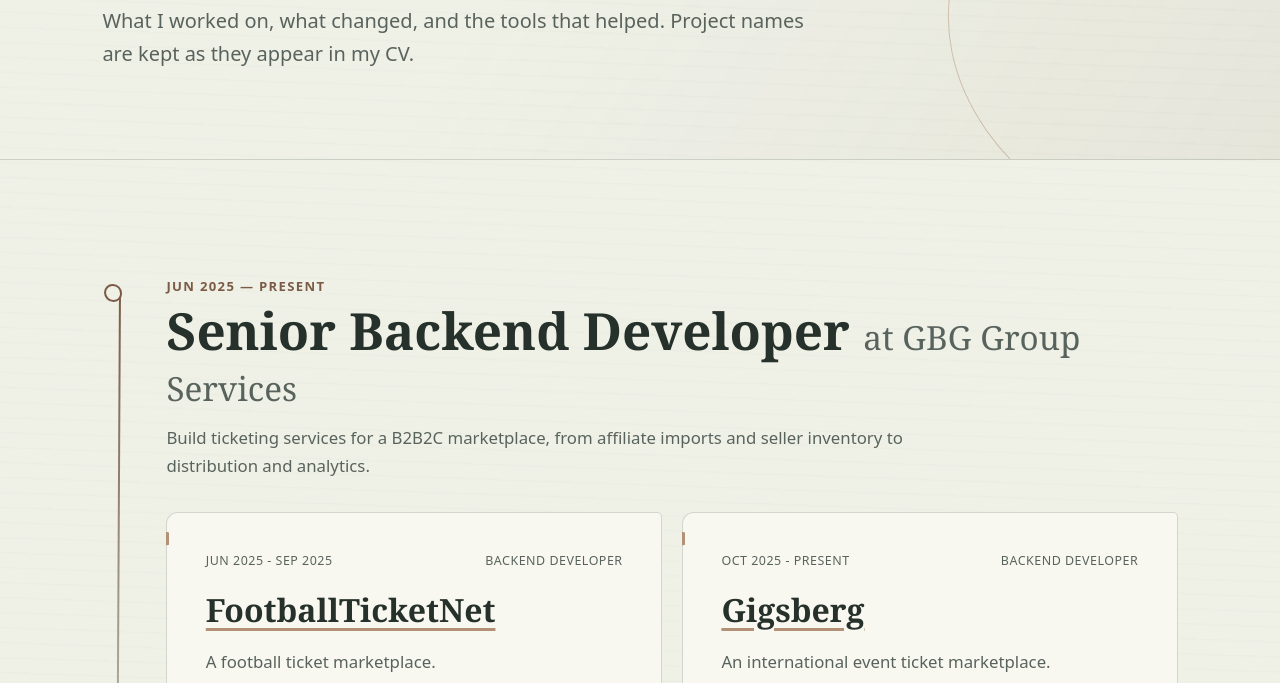
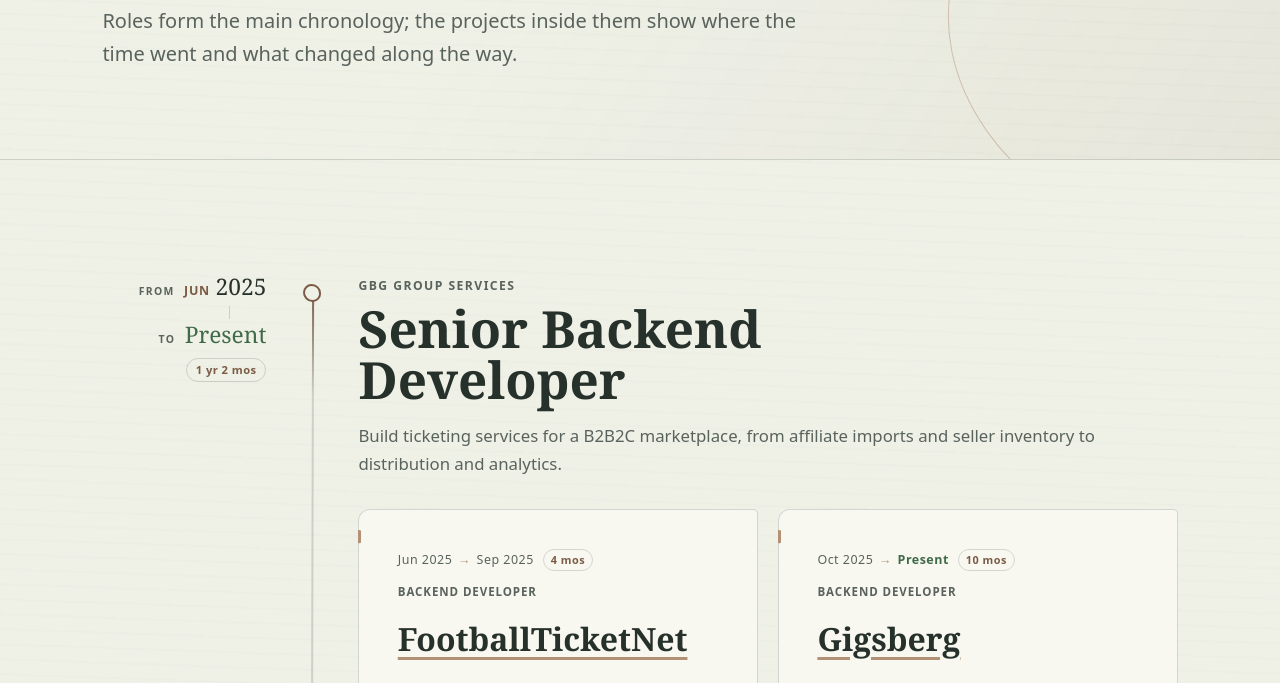
Before and after one commit to wermarter/wermarter.github.io, an Astro site: page /experience in a window 1280 px wide. Shown: the part 457-1140 px from the top of the page. Built offline with nearby package versions, Linux system fonts and the light colour scheme; Astro itself is replaced by a stand-in of ours; a web font is replaced by a local one.

Commit message:
feat: improve timeline date model and design

```diff
--- a/src/components/ProjectCard.astro
+++ b/src/components/ProjectCard.astro
@@ -1,11 +1,22 @@
 ---
 import type { Project } from "../data/personal";
+import { formatMonthYear, formatPeriod, getDuration, toYearMonth } from "../utils/calendar";
 interface Props { project: Project; }
 const { project } = Astro.props;
 ---
 
 <article class="project-card" id={project.id} data-reveal>
-  <div class="project-card__topline"><span>{project.period}</span><span>{project.role}</span></div>
+  <div class="project-card__topline">
+    <div class="project-card__period" aria-label={`${formatPeriod(project)}, ${getDuration(project)}`}>
+      <time datetime={toYearMonth(project.startMonth, project.startYear)}>{formatMonthYear(project.startMonth, project.startYear)}</time>
+      <span class="project-card__arrow" aria-hidden="true">→</span>
+      {project.endMonth && project.endYear
+        ? <time datetime={toYearMonth(project.endMonth, project.endYear)}>{formatMonthYear(project.endMonth, project.endYear)}</time>
+        : <span class="project-card__present">Present</span>}
+      <span class="project-card__duration">{getDuration(project)}</span>
+    </div>
+    <span class="project-card__role">{project.role}</span>
+  </div>
   <h3>{project.url ? <a href={project.url}>{project.name}</a> : project.name}</h3>
   <p>{project.description}</p>
   <ul>
--- a/src/data/personal.ts
+++ b/src/data/personal.ts
@@ -1,7 +1,15 @@
-export interface Project {
+export type Month = 1 | 2 | 3 | 4 | 5 | 6 | 7 | 8 | 9 | 10 | 11 | 12;
+
+export interface CalendarPeriod {
+  startMonth: Month;
+  startYear: number;
+  endMonth: Month | null;
+  endYear: number | null;
+}
+
+export interface Project extends CalendarPeriod {
   id: string;
   name: string;
-  period: string;
   description: string;
   role: string;
   achievements: string[];
@@ -11,11 +19,9 @@
   featured?: boolean;
 }
 
-export interface Experience {
+export interface Experience extends CalendarPeriod {
   company: string;
   title: string;
-  start: string;
-  end: string | null;
   summary: string[];
   projects: Project[];
 }
@@ -57,8 +63,10 @@
   {
     company: "GBG Group Services",
     title: "Senior Backend Developer",
-    start: "2025-06",
-    end: null,
+    startMonth: 6,
+    startYear: 2025,
+    endMonth: null,
+    endYear: null,
     summary: [
       "Build ticketing services for a B2B2C marketplace, from affiliate imports and seller inventory to distribution and analytics.",
     ],
@@ -66,7 +74,10 @@
       {
         id: "football-ticket-net",
         name: "FootballTicketNet",
-        period: "Jun 2025 - Sep 2025",
+        startMonth: 6,
+        startYear: 2025,
+        endMonth: 9,
+        endYear: 2025,
         description: "A football ticket marketplace.",
         role: "Backend developer",
         achievements: [
@@ -81,7 +92,10 @@
       {
         id: "gigsberg",
         name: "Gigsberg",
-        period: "Oct 2025 - present",
+        startMonth: 10,
+        startYear: 2025,
+        endMonth: null,
+        endYear: null,
         description: "An international event ticket marketplace.",
         role: "Backend developer",
         achievements: [
@@ -100,8 +114,10 @@
   {
     company: "NEXON DEV VINA",
     title: "Mid-level Backend Developer",
-    start: "2025-02",
-    end: "2025-05",
+    startMonth: 2,
+    startYear: 2025,
+    endMonth: 5,
+    endYear: 2025,
     summary: [
       "Joined technical interviews for fresher and junior roles.",
       "Gave an internal talk on distributed systems.",
@@ -110,7 +126,10 @@
       {
         id: "project-cc",
         name: "Project CC",
-        period: "Jun 2024 - May 2025",
+        startMonth: 6,
+        startYear: 2024,
+        endMonth: 5,
+        endYear: 2025,
         description: "An observability-focused, event-driven web crawling platform.",
         role: "Developer, DevOps, SRE, and lead",
         achievements: [
@@ -126,7 +145,10 @@
       {
         id: "project-af",
         name: "Project AF",
-        period: "Feb 2025 - May 2025",
+        startMonth: 2,
+        startYear: 2025,
+        endMonth: 5,
+        endYear: 2025,
         description: "A graphic resource management system built with overseas teams.",
         role: "Backend developer and lead",
         achievements: [
@@ -142,8 +164,10 @@
   {
     company: "NEXON DEV VINA",
     title: "Junior Backend Developer",
-    start: "2023-04",
-    end: "2025-01",
+    startMonth: 4,
+    startYear: 2023,
+    endMonth: 1,
+    endYear: 2025,
     summary: [
       "Developed web applications and internal tools for a Korean game company while collaborating in English with overseas managers and developers.",
     ],
@@ -151,7 +175,10 @@
       {
         id: "project-bc",
         name: "Project BC",
-        period: "Nov 2023 - May 2025",
+        startMonth: 11,
+        startYear: 2023,
+        endMonth: 5,
+        endYear: 2025,
         description: "A large-scale distributed crawling system with 800 worker instances.",
         role: "Developer, DBA, and SRE",
         achievements: [
@@ -170,7 +197,10 @@
       {
         id: "project-inf",
         name: "Project INF",
-        period: "May 2023 - Oct 2023",
+        startMonth: 5,
+        startYear: 2023,
+        endMonth: 10,
+        endYear: 2023,
         description: "An NLP pipeline for Excel input with analytical charts and graphs.",
         role: "Backend developer",
         achievements: [
@@ -186,14 +216,19 @@
   {
     company: "HCMC Center for Disease Control",
     title: "Full Stack Developer",
-    start: "2022-09",
-    end: "2023-03",
+    startMonth: 9,
+    startYear: 2022,
+    endMonth: 3,
+    endYear: 2023,
     summary: ["Worked directly with a laboratory team to turn their sample-testing workflow into a resilient internal platform."],
     projects: [
       {
         id: "diut",
         name: "DIUT laboratory platform",
-        period: "Sep 2022 - Mar 2023",
+        startMonth: 9,
+        startYear: 2022,
+        endMonth: 3,
+        endYear: 2023,
         description: "A multi-tenant laboratory workflow system delivered as a solo full-stack engagement.",
         role: "Solo full-stack developer",
         achievements: [
@@ -241,8 +276,10 @@
   {
     company: "Younet Media",
     title: "Web Intern",
-    start: "2022-05",
-    end: "2022-08",
+    startMonth: 5,
+    startYear: 2022,
+    endMonth: 8,
+    endYear: 2022,
     summary: ["Maintained a social-media analytics product and migrated an internal frontend tool from Vue to a React single-page application."],
     projects: [],
   },
@@ -252,7 +289,10 @@
   {
     id: "homelab",
     name: "Homelab",
-    period: "Nov 2023 - present",
+    startMonth: 11,
+    startYear: 2023,
+    endMonth: null,
+    endYear: null,
     description: "A small, highly available K3s environment running on a Proxmox bare-metal laptop cluster.",
     role: "Owner and operator",
     achievements: [
--- a/src/pages/data.json.ts
+++ b/src/pages/data.json.ts
@@ -16,7 +16,7 @@
       content: post.body ?? "",
     }));
 
-  return new Response(JSON.stringify({ schemaVersion: "1.0.0", ...publicProfileData, blog: posts }, null, 2), {
+  return new Response(JSON.stringify({ schemaVersion: "2.0.0", ...publicProfileData, blog: posts }, null, 2), {
     headers: {
       "Content-Type": "application/json; charset=utf-8",
       "Cache-Control": "public, max-age=300",
--- a/src/pages/experience.astro
+++ b/src/pages/experience.astro
@@ -2,24 +2,42 @@
 import BaseLayout from "../layouts/BaseLayout.astro";
 import ProjectCard from "../components/ProjectCard.astro";
 import { certifications, education, experience } from "../data/personal";
-const format = (value: string | null) => value ? new Intl.DateTimeFormat("en", { month: "short", year: "numeric" }).format(new Date(`${value}-01T00:00:00Z`)) : "Present";
+import { formatMonth, formatMonthYear, formatPeriod, getDuration, toYearMonth } from "../utils/calendar";
+const formatIsoDate = (value: string) => new Intl.DateTimeFormat("en", { month: "short", year: "numeric" }).format(new Date(`${value}-01T00:00:00Z`));
 ---
 
 <BaseLayout title="Experience" description="The working history of Hà Minh Chiến, backend engineer.">
-  <header class="page-intro"><p class="eyebrow">The path so far</p><h1>Work, in context.</h1><p class="lede">What I worked on, what changed, and the tools that helped. Project names are kept as they appear in my CV.</p></header>
+  <header class="page-intro"><p class="eyebrow">The path so far</p><h1>Work, in context.</h1><p class="lede">Roles form the main chronology; the projects inside them show where the time went and what changed along the way.</p></header>
   <section class="content-section">
-    <div class="timeline">
+    <ol class="timeline" aria-label="Career timeline">
       {experience.map((role) => (
-        <article class="role">
-          <div class="role__meta"><time>{format(role.start)}</time> — <time>{format(role.end)}</time></div>
-          <h2>{role.title} <span>at {role.company}</span></h2>
-          {role.summary.map((paragraph) => <p>{paragraph}</p>)}
-          {role.projects.length > 0 && <div class="project-grid">{role.projects.map((project) => <ProjectCard project={project} />)}</div>}
-        </article>
+        <li class="timeline__item">
+          <div class="role__when" aria-label={`${formatPeriod(role)}, ${getDuration(role)}`}>
+            <div class="role__date">
+              <span>From</span>
+              <time datetime={toYearMonth(role.startMonth, role.startYear)}><b>{formatMonth(role.startMonth)}</b><strong>{role.startYear}</strong></time>
+            </div>
+            <span class="role__date-rule" aria-hidden="true"></span>
+            <div class="role__date">
+              <span>To</span>
+              {role.endMonth && role.endYear
+                ? <time datetime={toYearMonth(role.endMonth, role.endYear)}><b>{formatMonth(role.endMonth)}</b><strong>{role.endYear}</strong></time>
+                : <span class="role__present">Present</span>}
+            </div>
+            <span class="role__duration">{getDuration(role)}</span>
+          </div>
+          <span class="timeline__marker" aria-hidden="true"></span>
+          <article class="role">
+            <p class="role__company">{role.company}</p>
+            <h2>{role.title}</h2>
+            {role.summary.map((paragraph) => <p>{paragraph}</p>)}
+            {role.projects.length > 0 && <div class="project-grid">{role.projects.map((project) => <ProjectCard project={project} />)}</div>}
+          </article>
+        </li>
       ))}
-    </div>
+    </ol>
   </section>
   <section class="content-section">
-    <div class="section-heading"><div><p class="eyebrow">Foundations</p><h2>Education & language</h2></div><div><p><strong>{education[0].institution}</strong><br />{education[0].program}, {education[0].score}<br />{format(education[0].start)} — {format(education[0].end)}</p>{certifications.map((certificate) => <p><strong>{certificate.name} {certificate.score}</strong><br />{certificate.issuer}, {format(certificate.issued)}</p>)}</div></div>
+    <div class="section-heading"><div><p class="eyebrow">Foundations</p><h2>Education & language</h2></div><div><p><strong>{education[0].institution}</strong><br />{education[0].program}, {education[0].score}<br />{formatIsoDate(education[0].start)} — {formatIsoDate(education[0].end)}</p>{certifications.map((certificate) => <p><strong>{certificate.name} {certificate.score}</strong><br />{certificate.issuer}, {formatIsoDate(certificate.issued)}</p>)}</div></div>
   </section>
 </BaseLayout>
--- a/src/pages/index.astro
+++ b/src/pages/index.astro
@@ -3,6 +3,7 @@
 import BotanicalSketch from "../components/BotanicalSketch.astro";
 import ProjectCard from "../components/ProjectCard.astro";
 import { coreSkills, experience, featuredProjects, profile } from "../data/personal";
+import { formatMonthYear, formatPeriod, getDuration, toYearMonth } from "../utils/calendar";
 const recentRoles = experience.slice(0, 3);
 const homeProjects = featuredProjects.slice(0, 4);
 ---
@@ -39,7 +40,10 @@
     <div class="experience-preview">
       {recentRoles.map((role) => (
         <article class="experience-row">
-          <time>{role.start.replace("-", ".")} — {role.end?.replace("-", ".") ?? "now"}</time>
+          <div class="experience-row__period" aria-label={`${formatPeriod(role)}, ${getDuration(role)}`}>
+            <span><time datetime={toYearMonth(role.startMonth, role.startYear)}>{formatMonthYear(role.startMonth, role.startYear)}</time> <span aria-hidden="true">→</span> {role.endMonth && role.endYear ? <time datetime={toYearMonth(role.endMonth, role.endYear)}>{formatMonthYear(role.endMonth, role.endYear)}</time> : "Present"}</span>
+            <small>{getDuration(role)}</small>
+          </div>
           <div><h3>{role.title}</h3><p>{role.company}</p></div>
           <a href="/experience/">read the work →</a>
         </article>
--- a/src/styles/global.css
+++ b/src/styles/global.css
@@ -144,7 +144,8 @@
 .experience-preview { display: grid; gap: 0; border-top: 1px solid var(--line); }
 .experience-row { display: grid; grid-template-columns: minmax(170px, .3fr) minmax(0, 1fr) auto; gap: 2rem; align-items: start; margin-inline: -.9rem; padding: 2rem .9rem; border-bottom: 1px solid var(--line); transition: background-color .3s ease, padding-left .35s var(--ease-out); }
 .experience-row:hover { padding-left: 1.25rem; background: linear-gradient(90deg, var(--bark-wash), transparent 74%); }
-.experience-row time { color: var(--ink-soft); font-size: .9rem; }
+.experience-row__period { display: grid; gap: .25rem; color: var(--ink-soft); font-size: .88rem; font-variant-numeric: tabular-nums; }
+.experience-row__period small { width: fit-content; padding: .08rem .48rem; border: 1px solid var(--line); border-radius: 999px; color: var(--bark); font-size: .7rem; font-weight: 700; letter-spacing: .04em; }
 .experience-row h3 { margin: 0; font: 600 1.6rem var(--display); }
 .experience-row p { margin: .35rem 0 0; color: var(--ink-soft); }
 .experience-row > a { color: var(--bark); font: 1.45rem var(--hand); text-decoration: none; }
@@ -154,7 +155,12 @@
 .project-card::before { content: ""; position: absolute; top: 1.2rem; left: -1px; width: 3px; height: 2.4rem; border-radius: 0 2px 2px 0; background: var(--bark-soft); transform: scaleY(.35); transform-origin: top; transition: transform .45s var(--ease-out); }
 .project-card:hover, .project-card:focus-within { z-index: 1; border-color: color-mix(in srgb, var(--bark) 45%, var(--line)); box-shadow: 0 10px 20px var(--shadow); transform: translateY(-4px); }
 .project-card:hover::before, .project-card:focus-within::before { transform: scaleY(1); }
-.project-card__topline { display: flex; flex-wrap: wrap; justify-content: space-between; gap: .6rem; color: var(--ink-soft); font-size: .78rem; letter-spacing: .04em; text-transform: uppercase; }
+.project-card__topline { display: flex; flex-wrap: wrap; justify-content: space-between; gap: .65rem 1rem; color: var(--ink-soft); font-size: .78rem; letter-spacing: .04em; }
+.project-card__period { display: flex; flex-wrap: wrap; align-items: center; gap: .35rem; font-variant-numeric: tabular-nums; }
+.project-card__arrow { color: var(--bark-soft); }
+.project-card__present { color: var(--leaf); font-weight: 750; }
+.project-card__duration { margin-left: .2rem; padding: .08rem .45rem; border: 1px solid var(--line); border-radius: 999px; color: var(--bark); font-size: .68rem; font-weight: 750; white-space: nowrap; }
+.project-card__role { max-width: 24ch; font-size: .72rem; font-weight: 750; letter-spacing: .08em; text-align: right; text-transform: uppercase; }
 .project-card h3 { margin: 1rem 0 .5rem; font: 600 2rem var(--display); }
 .project-card > p { color: var(--ink-soft); }
 .project-card ul { padding-left: 1.15rem; }
@@ -172,14 +178,25 @@
 .page-intro h1 { max-width: 12ch; font-size: clamp(3.6rem, 8vw, 8rem); text-wrap: balance; }
 .page-intro .lede { max-width: 63ch; margin: 1.6rem 0 0; color: var(--ink-soft); font-size: clamp(1.1rem, 2vw, 1.25rem); text-wrap: pretty; }
 
-.timeline { position: relative; display: grid; gap: 4rem; }
-.timeline::before { content: ""; position: absolute; top: 1rem; bottom: 0; left: 8px; width: 2px; background: linear-gradient(var(--bark), var(--line) 18%, var(--line) 82%, transparent); transform: rotate(.3deg); }
-.role { position: relative; padding-left: clamp(2.5rem, 5vw, 5rem); }
-.role::before { content: ""; position: absolute; top: .55rem; left: 2px; width: 14px; aspect-ratio: 1; border: 2px solid var(--bark); border-radius: 48% 52% 46% 54%; background: var(--paper); box-shadow: inset 0 0 0 3px var(--paper); transition: background-color .3s ease, transform .35s var(--ease-out); }
-.role:hover::before { background: var(--leaf-bright); transform: rotate(30deg) scale(1.08); }
-.role__meta { color: var(--bark); font-size: .82rem; font-weight: 700; letter-spacing: .1em; text-transform: uppercase; }
-.role h2 { margin: .5rem 0 .2rem; font: 600 clamp(2rem, 4vw, 3.3rem)/1 var(--display); }
-.role h2 span { color: var(--ink-soft); font-size: .65em; font-weight: 450; }
+.timeline { display: grid; gap: 4rem; margin: 0; padding: 0; list-style: none; }
+.timeline__item { display: grid; grid-template-columns: minmax(132px, 164px) 28px minmax(0, 1fr); gap: clamp(1rem, 2.5vw, 2rem); align-items: stretch; }
+.timeline__marker { position: relative; display: block; }
+.timeline__marker::before { content: ""; position: absolute; z-index: 1; top: .55rem; left: 50%; width: 14px; aspect-ratio: 1; border: 2px solid var(--bark); border-radius: 48% 52% 46% 54%; background: var(--paper); box-shadow: inset 0 0 0 3px var(--paper); translate: -50% 0; transition: background-color .3s ease, transform .35s var(--ease-out); }
+.timeline__marker::after { content: ""; position: absolute; top: 1rem; bottom: -4rem; left: 50%; width: 2px; background: linear-gradient(var(--bark), var(--line) 12%, var(--line) 88%, var(--bark-soft)); translate: -50% 0; transform: rotate(.15deg); }
+.timeline__item:last-child .timeline__marker::after { bottom: 0; background: linear-gradient(var(--bark), var(--line) 65%, transparent); }
+.timeline__item:hover .timeline__marker::before { background: var(--leaf-bright); transform: rotate(30deg) scale(1.08); }
+.role__when { position: sticky; top: 7rem; align-self: start; display: grid; justify-items: end; color: var(--ink-soft); font-variant-numeric: tabular-nums; text-align: right; }
+.role__date { display: grid; grid-template-columns: 2.4rem 1fr; align-items: baseline; gap: .6rem; }
+.role__date > span:first-child { font-size: .65rem; font-weight: 750; letter-spacing: .12em; text-transform: uppercase; }
+.role__date time { display: flex; align-items: baseline; gap: .35rem; }
+.role__date b { color: var(--bark); font-size: .78rem; letter-spacing: .06em; text-transform: uppercase; }
+.role__date strong, .role__present { color: var(--ink); font: 550 1.42rem/1 var(--display); }
+.role__present { grid-column: 2; color: var(--leaf); }
+.role__date-rule { width: 1px; height: .8rem; margin: .3rem 2.25rem .3rem 0; background: var(--line); }
+.role__duration { margin-top: .65rem; padding: .12rem .55rem; border: 1px solid var(--line); border-radius: 999px; color: var(--bark); font-size: .7rem; font-weight: 750; letter-spacing: .04em; }
+.role { min-width: 0; }
+.role__company { margin: 0 0 .45rem; color: var(--bark); font-size: .76rem; font-weight: 750; letter-spacing: .12em; text-transform: uppercase; }
+.role h2 { max-width: 18ch; margin: 0 0 .8rem; font: 600 clamp(2rem, 4vw, 3.3rem)/1 var(--display); text-wrap: balance; }
 .role > p { max-width: 800px; color: var(--ink-soft); }
 .role .project-grid { margin-top: 2rem; }
 
@@ -263,6 +280,7 @@
   .experience-row { grid-template-columns: 130px 1fr; }
   .experience-row > a { display: none; }
   .project-grid { grid-template-columns: 1fr; }
+  .timeline__item { grid-template-columns: 130px 24px minmax(0, 1fr); gap: 1rem; }
   .skills-strip { grid-template-columns: repeat(2, minmax(0, 1fr)); }
   .blog-card { grid-template-columns: 120px 1fr; }
   .blog-card > span { display: none; }
@@ -281,7 +299,19 @@
   .experience-row:hover { padding-left: .9rem; }
   .skills-strip { grid-template-columns: 1fr 1fr; gap: .65rem; }
   .skill { padding: .9rem; }
-  .role { padding-left: 2rem; }
+  .timeline { gap: 3rem; }
+  .timeline__item { grid-template-columns: 22px minmax(0, 1fr); gap: 0 1rem; }
+  .timeline__marker { grid-row: 1 / span 2; grid-column: 1; }
+  .timeline__marker::before { top: .35rem; }
+  .timeline__marker::after { top: .8rem; bottom: -3rem; }
+  .role__when { position: static; grid-row: 1; grid-column: 2; display: flex; flex-wrap: wrap; justify-content: flex-start; align-items: center; gap: .4rem; text-align: left; }
+  .role__date { display: flex; align-items: baseline; gap: .35rem; }
+  .role__date > span:first-child { display: none; }
+  .role__date-rule { width: 1rem; height: 1px; margin: 0; }
+  .role__present { font-size: 1.2rem; }
+  .role__duration { margin: 0 0 0 .3rem; }
+  .role { grid-row: 2; grid-column: 2; margin-top: 1.1rem; }
+  .project-card__role { max-width: none; text-align: left; }
   .contact-note, .site-footer { grid-template-columns: 1fr; display: grid; }
   .contact-note .hand-note { justify-self: start; }
   .site-footer div { flex-wrap: wrap; }
--- /dev/null
+++ b/src/utils/calendar.ts
@@ -0,0 +1,30 @@
+import type { CalendarPeriod, Month } from "../data/personal";
+
+const monthNames = ["Jan", "Feb", "Mar", "Apr", "May", "Jun", "Jul", "Aug", "Sep", "Oct", "Nov", "Dec"] as const;
+
+export const formatMonth = (month: Month) => monthNames[month - 1];
+
+export const toYearMonth = (month: Month, year: number) => `${year}-${String(month).padStart(2, "0")}`;
+
+export const formatMonthYear = (month: Month, year: number) => `${formatMonth(month)} ${year}`;
+
+export const formatPeriod = ({ startMonth, startYear, endMonth, endYear }: CalendarPeriod) => {
+  const start = formatMonthYear(startMonth, startYear);
+  const end = endMonth && endYear ? formatMonthYear(endMonth, endYear) : "Present";
+  return `${start} — ${end}`;
+};
+
+export const getDuration = ({ startMonth, startYear, endMonth, endYear }: CalendarPeriod) => {
+  const today = new Date();
+  const resolvedEndMonth = endMonth ?? (today.getMonth() + 1);
+  const resolvedEndYear = endYear ?? today.getFullYear();
+  const months = Math.max(1, (resolvedEndYear - startYear) * 12 + resolvedEndMonth - startMonth + 1);
+  const years = Math.floor(months / 12);
+  const remainingMonths = months % 12;
+  const parts: string[] = [];
+
+  if (years) parts.push(`${years} ${years === 1 ? "yr" : "yrs"}`);
+  if (remainingMonths) parts.push(`${remainingMonths} ${remainingMonths === 1 ? "mo" : "mos"}`);
+
+  return parts.join(" ");
+};
```
